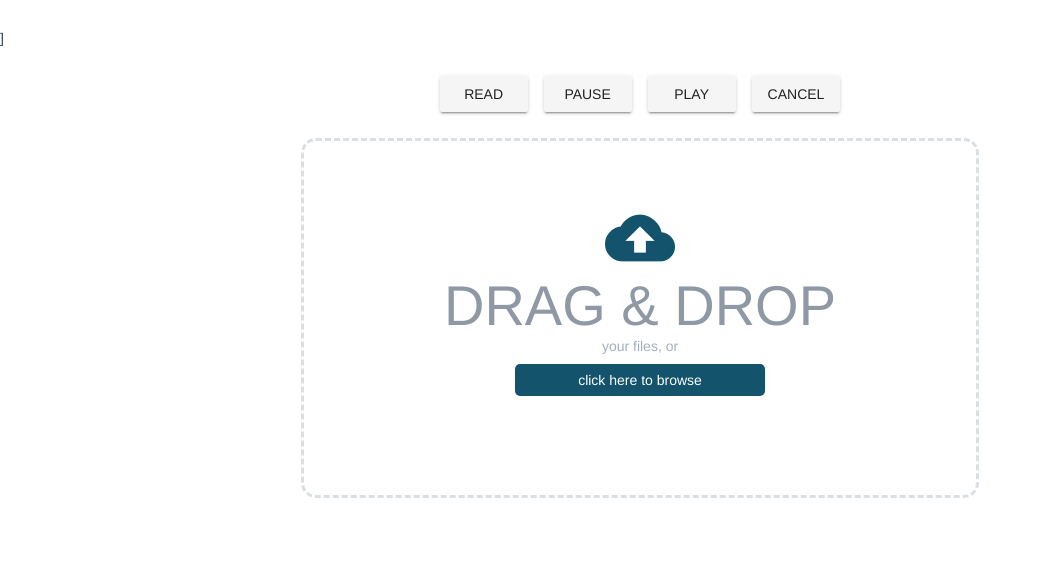
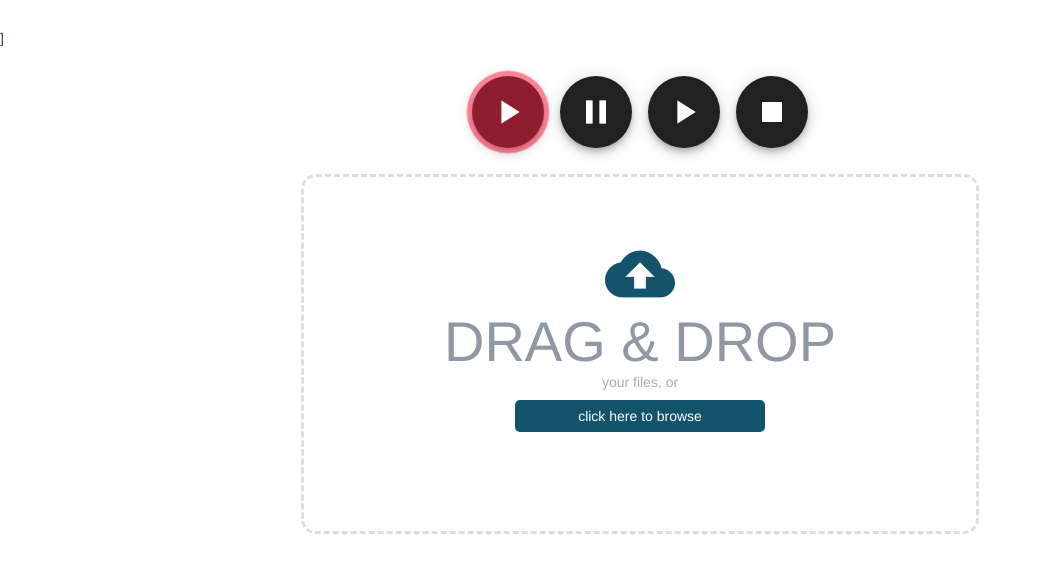
Before and after one commit to dannytan/dismango, a Vue app: page /#/ in a window 1280 px wide. Shown: the top 572 px of the page, without its empty margins (0-1042 px from the left). Built offline with nearby package versions, Linux system fonts and the light colour scheme.

Commit message:
Some new button styling

```diff
--- a/src/App.vue
+++ b/src/App.vue
@@ -16,6 +16,7 @@
   #app {
     font-family: 'Avenir', Helvetica, Arial, sans-serif;
     color: #2c3e50;
-    margin-top: 30px;
+    padding-top: 30px;
+    min-height: 100vh;
   }
 </style>
--- a/src/components/Home.vue
+++ b/src/components/Home.vue
@@ -3,10 +3,18 @@
     <!--<h1>TiSK</h1>-->
 
     <v-layout row justify-center>
-      <v-btn @click="read">Read</v-btn>
-      <v-btn @click="pause">Pause</v-btn>
-      <v-btn @click="play">Play</v-btn>
-      <v-btn @click="cancel">Cancel</v-btn>
+      <v-btn fab dark large @click="read" class="read-btn">
+        <v-icon dark x-large color="white">play_arrow</v-icon>
+      </v-btn>
+      <v-btn fab dark large @click="pause" class="pause-btn">
+        <v-icon dark x-large>pause</v-icon>
+      </v-btn>
+      <v-btn fab dark large @click="play" class="play-btn">
+        <v-icon dark x-large>play_arrow</v-icon>
+      </v-btn>
+      <v-btn fab dark large @click="cancel" class="cancel-btn">
+        <v-icon dark x-large>stop</v-icon>
+      </v-btn>
     </v-layout>
 
     <v-jumbotron>
@@ -337,4 +345,29 @@ class="file-item"><v-list-tile-content><v-list-tile-title v-text="item"></v-list
     border: 1px solid #DADFE3;
   }
 
+
+  // Action Button Styles
+  button.read-btn {
+    z-index: 10;
+    background: #fa183d;
+  }
+  button.read-btn:before {
+    background: #fa183d;
+    animation: pulse-border 1500ms ease-out infinite;
+  }
+  button.read-btn:after {
+    background: #ba1f24;
+    transition: all 200ms;
+  }
+  @keyframes pulse-border {
+    0% {
+      transform: scale(1);
+      opacity: 1;
+    }
+    100% {
+      transform: scale(1.3);
+      opacity: 0;
+    }
+  }
+
 </style>
```
